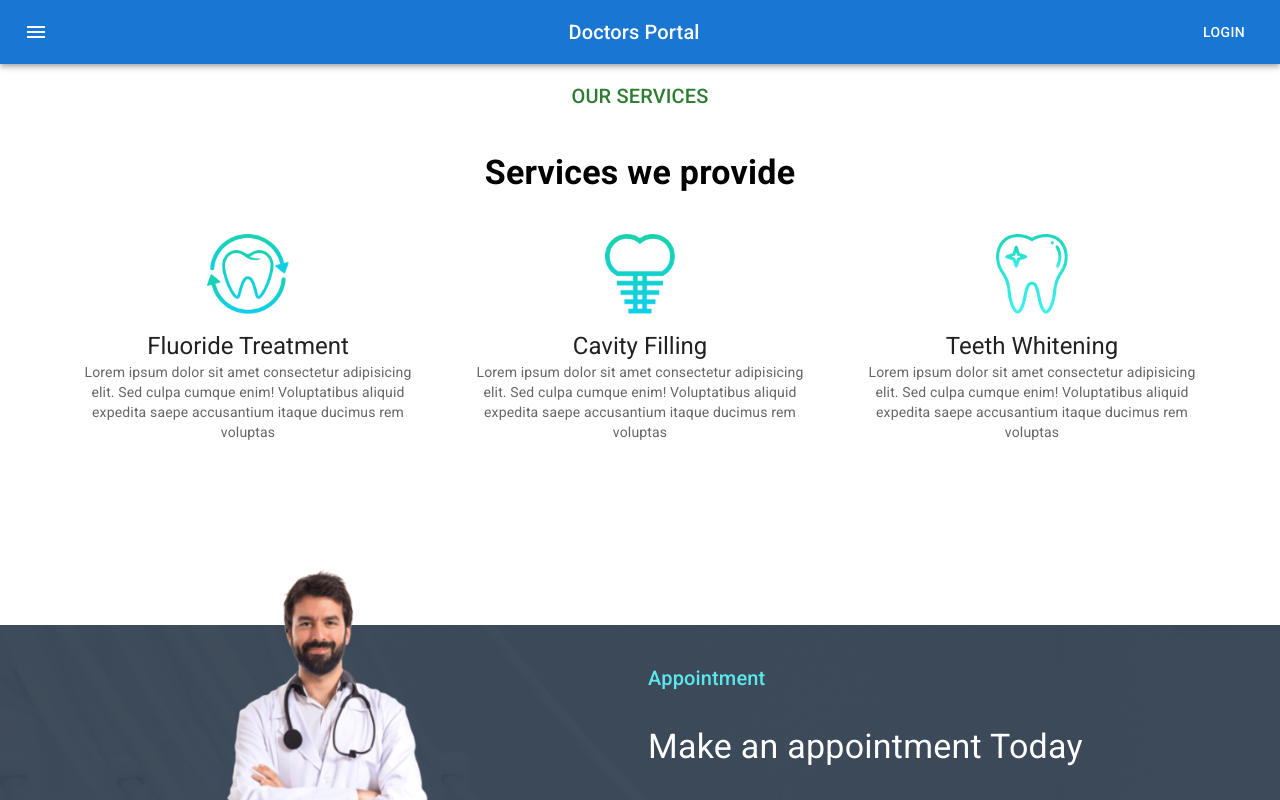
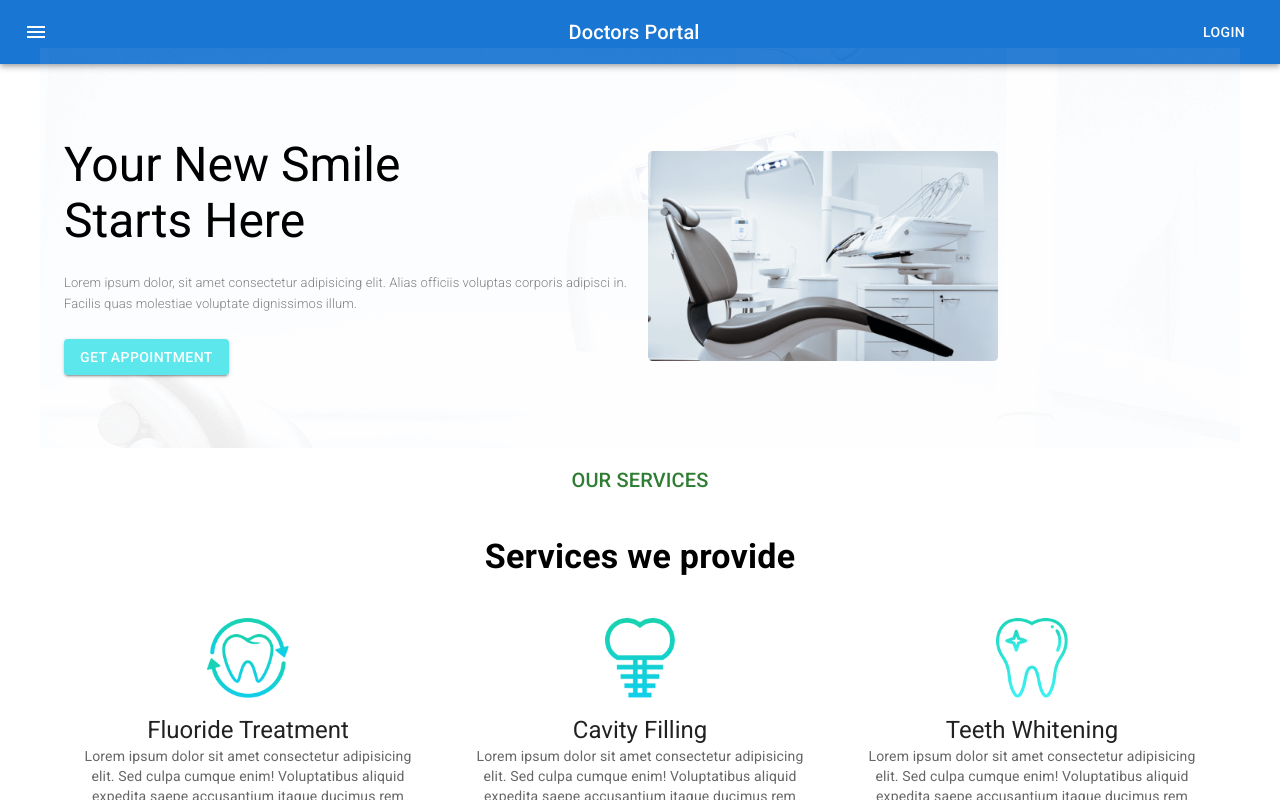
Before and after one commit to muba23/doctors-portal-client, a React (Create React App) app: page / in a window 1280 px wide. Shown: the top 800 px of the page. Built offline with nearby package versions, Linux system fonts and the light colour scheme.

Commit message:
module 69 completed

```diff
--- /dev/null
+++ b/src/Pages/Home/Banner/Banner.js
@@ -0,0 +1,43 @@
+import React from 'react';
+import chair from '../../../images/chair.png'
+import bg from '../../../images/bg.png'
+import Grid from '@mui/material/Grid';
+import { Button, Typography, Container } from '@mui/material';
+import { Box } from '@mui/system';
+
+const bannerBg = {
+    background: `url(${bg})`,
+
+}
+
+const verticalCenter = {
+    display: 'flex',
+    alignItems: 'center',
+    height: 400
+}
+
+const Banner = () => {
+    return (
+        <Container style={bannerBg} sx={{ flexGrow: 1 }}>
+            <Grid container spacing={2}>
+                <Grid item style={{ ...verticalCenter, textAlign: 'left'}} xs={12} md={6}>
+                    <Box>
+                    <Typography variant="h3">
+                        Your New Smile <br/>
+                        Starts Here
+                    </Typography>
+                    <Typography variant="h6" sx={ {my: 3,fontSize: 13, fontWeight: 300, color: 'gray'}}>
+                        Lorem ipsum dolor, sit amet consectetur adipisicing elit. Alias officiis voluptas corporis adipisci in. Facilis quas molestiae voluptate dignissimos illum.
+                    </Typography>
+                    <Button variant="contained" style={{backgroundColor: '#5CE7ED'}}>Get Appointment</Button>
+                    </Box>
+                </Grid>
+                <Grid item xs={12} md={6} style={verticalCenter}>
+                <img style={{width: '350px'}}src={chair} alt="" />
+                </Grid>
+            </Grid>
+      </Container>
+    );
+};
+
+export default Banner;
--- a/src/Pages/Home/Home/Home.js
+++ b/src/Pages/Home/Home/Home.js
@@ -1,12 +1,14 @@
 import React from 'react';
 import Navigation from '../../Shared/Navigation/Navigation';
 import AppointmentBanner from '../AppointmentBanner/AppointmentBanner';
+import Banner from '../Banner/Banner';
 import Services from '../Services/Services';
 
 const Home = () => {
     return (
         <div>
             <Navigation></Navigation>
+            <Banner></Banner>
             <Services></Services>
             <AppointmentBanner></AppointmentBanner>
         </div>
```
